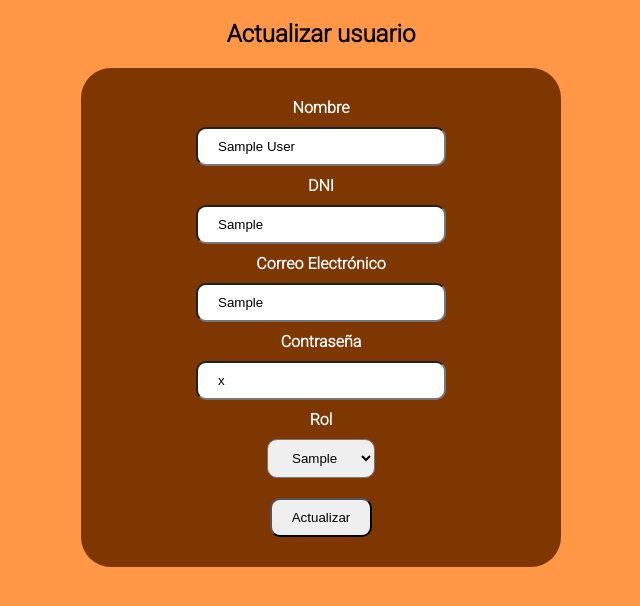
After one commit to Eze-Guzman/LESystem, a PHP site: page /admin/editar_usuario.php?id=1 in a window 1280 px wide. The commit adds this page. Shown: the top 606 px of the page, without its empty margins (319-959 px from the left). Run offline with PHP 8.4, Linux system fonts and the light colour scheme; tables that the repository leaves empty or names only in its code hold one stand-in row (values such as "Sample post").

Commit message:
Desarrollo de encriptación de contraseña, creación de sección para agregar, modificar y eliminar usuarios y login con encriptación de contraseña

```diff
--- /dev/null
+++ b/MiLFL/admin/assets/css/style-agregar-u.css
@@ -0,0 +1,70 @@
+*, *:before, *:after {
+    margin: 0;
+    padding: 0;
+    outline: 0;
+    box-sizing: border-box;
+}
+
+body {
+    background-color: #ff9747;
+    font-family: 'Roboto', sans-serif;
+}
+
+.form-container {
+    justify-content: center;
+    align-items: center;
+    text-align: center;
+}
+
+.form-container h2 {
+    margin-bottom: 20px;
+    margin-top: 20px;
+}
+
+form {
+    padding: 30px 20px;
+    background-color: #7e3701;
+    border-radius: 30px;
+    margin-left: 400px;
+    margin-right: 400px;
+}
+
+input {
+    justify-content: center;
+    width: 250px;
+    margin-bottom: 10px;
+    padding: 10px 20px;
+    border-radius: 10px;
+}
+
+select {
+    padding: 10px 20px;
+    border-radius: 10px;
+}
+
+label {
+    display: block;
+    font-weight: bold;
+    color: #fff;
+    margin-bottom: 10px;
+}
+
+form button,
+form input[type='submit'] {
+    display: block;
+    justify-content: center;
+    align-items: center;
+    text-align: center;
+    margin: auto;
+    margin-top: 20px;
+    padding: 10px 20px;
+    border-radius: 10px;
+}
+
+.notItemOne option:first-child{
+    display: none;
+}
+
+.msg_error {
+    color: #e65656;
+}
--- /dev/null
+++ b/MiLFL/admin/editar_usuario.php
@@ -0,0 +1,127 @@
+<?php
+
+    include "../assets/php/conexion_bd.php";
+
+    //Mostrar Datos
+    if(empty($_GET['id'])) {
+
+        header("location: agregar_mod_usuarios.php");
+
+    }
+
+    $id = $_GET['id'];
+
+    $sql = mysqli_query($conexion,"SELECT u.id, u.nombre, u.dni, u.correo, u.pass, r.idrol, r.rol
+    FROM users u INNER JOIN rol r ON u.rol_id = r.idrol WHERE u.id= '$id'");
+
+    $result_sql = mysqli_num_rows($sql);
+
+    if($result_sql == 0) {
+
+        header('location: agregar_mod_usuarios.php');
+
+    }else{
+
+        $option = '';
+
+        while($data = mysqli_fetch_array($sql)) {
+
+            # code...
+            $id = $data['id'];
+            $nombre = $data['nombre'];
+            $dni = $data['dni'];
+            $correo = $data['correo'];
+            $pass = $data['pass'];
+            $idrol = $data['idrol'];
+            $rol = $data['rol'];
+
+            if($idrol == 1) {
+
+                $option = '<option value="'.$idrol.'"select>'.$rol.'</option>';
+
+            }else if($idrol == 2) {
+
+                $option = '<option value="'.$idrol.'"select>'.$rol.'</option>';
+
+            }else if($idrol == 3) {
+
+                $option = '<option value="'.$idrol.'"select>'.$rol.'</option>';
+
+            }else if($idrol == 4) {
+
+                $option = '<option value="'.$idrol.'"select>'.$rol.'</option>';
+
+            }
+
+        }
+
+    }
+
+?>
+
+<!DOCTYPE html>
+<html lang="es">
+<head>
+    <meta charset="UTF-8">
+    <meta http-equiv="X-UA-Compatible" content="IE=edge">
+    <meta name="viewport" content="width=device-width, initial-scale=1.0">
+    <link rel="shortcut icon" href="../assets/img/logo.png" type="image/x-icon">
+    <link rel="preconnect" href="https://fonts.googleapis.com">
+    <link rel="preconnect" href="https://fonts.gstatic.com" crossorigin>
+    <link href="https://fonts.googleapis.com/css2?family=Roboto:wght@300&display=swap" rel="stylesheet">
+    <link rel="stylesheet" href="assets/css/style-agregar-u.css">
+    <title>Actualizar Usuarios - MiLFL</title>
+</head>
+<body>
+
+    <div class="form-container">
+        <h2>Actualizar usuario</h2>
+
+        <form action="assets/php/actualizar_usuario_bd.php" method="POST">
+            <input type="hidden" name="id" value="<?php echo $id ?>">
+            <label for="">Nombre</label>
+            <input type="text" placeholder="Nombre Completo" name="nombre" value="<?php echo $nombre ?>">
+            <label for="">DNI</label>
+            <input type="text" placeholder="DNI" name="dni" value="<?php echo $dni ?>">
+            <label for="">Correo Electrónico</label>
+            <input type="email" name="correo" id="" placeholder="Correo Electrónico"
+            value="<?php echo $correo ?>">
+            <label for="">Contraseña</label>
+            <input type="pass" name="pass" id="" placeholder="Contraseña" value="<?php echo $pass ?>">
+            <label for="rol">Rol</label>
+
+            <?php
+
+                $query_rol = mysqli_query($conexion, "SELECT * FROM rol");
+                $result_rol = mysqli_num_rows($query_rol);
+
+            ?>
+
+            <select name="rol_id" id="" class="notItemOne">
+
+                <?php
+                echo $option;
+
+                    if($result_rol > 0) {
+
+                        while($rol = mysqli_fetch_array($query_rol)) {
+
+                        ?>
+
+                            <option value="<?php echo $rol["idrol"]; ?>"><?php echo $rol["rol"] ?></option>
+
+                        <?php
+
+                        }
+
+                    }
+
+                ?>
+
+            </select>
+            <button>Actualizar</button>
+        </form>
+    </div>
+
+</body>
+</html>
--- a/MiLFL/index.php
+++ b/MiLFL/index.php
@@ -44,7 +44,7 @@
 
                 <input type="text" name="dni" id="dni" placeholder="Ingrese su DNI">
                 <input type="password" name="pass" id="pass"
-                placeholder="Ingrese su Contraseña">
+                placeholder="Ingrese su Contraseña" autocomplete="new-password">
 
                 <div class="check-form">
                     <input type="checkbox" name="recordarme" id="recordarme"> Recordarme
```
Also changed, not shown: MiLFL/admin/agregar_mod_usuarios.php (+4 -3 lines), MiLFL/admin/assets/css/style-usuarios.css (+10 -2 lines), MiLFL/admin/assets/php/actualizar_usuario_bd.php (added, +31 -0 lines), MiLFL/admin/assets/php/registro_usuario_bd.php (added, +41 -0 lines), MiLFL/admin/registrar_usuario.php (added, +41 -0 lines), MiLFL/assets/php/login.php (+5 -4 lines), MiLFL/inicio_admin.php (+0 -9 lines).
